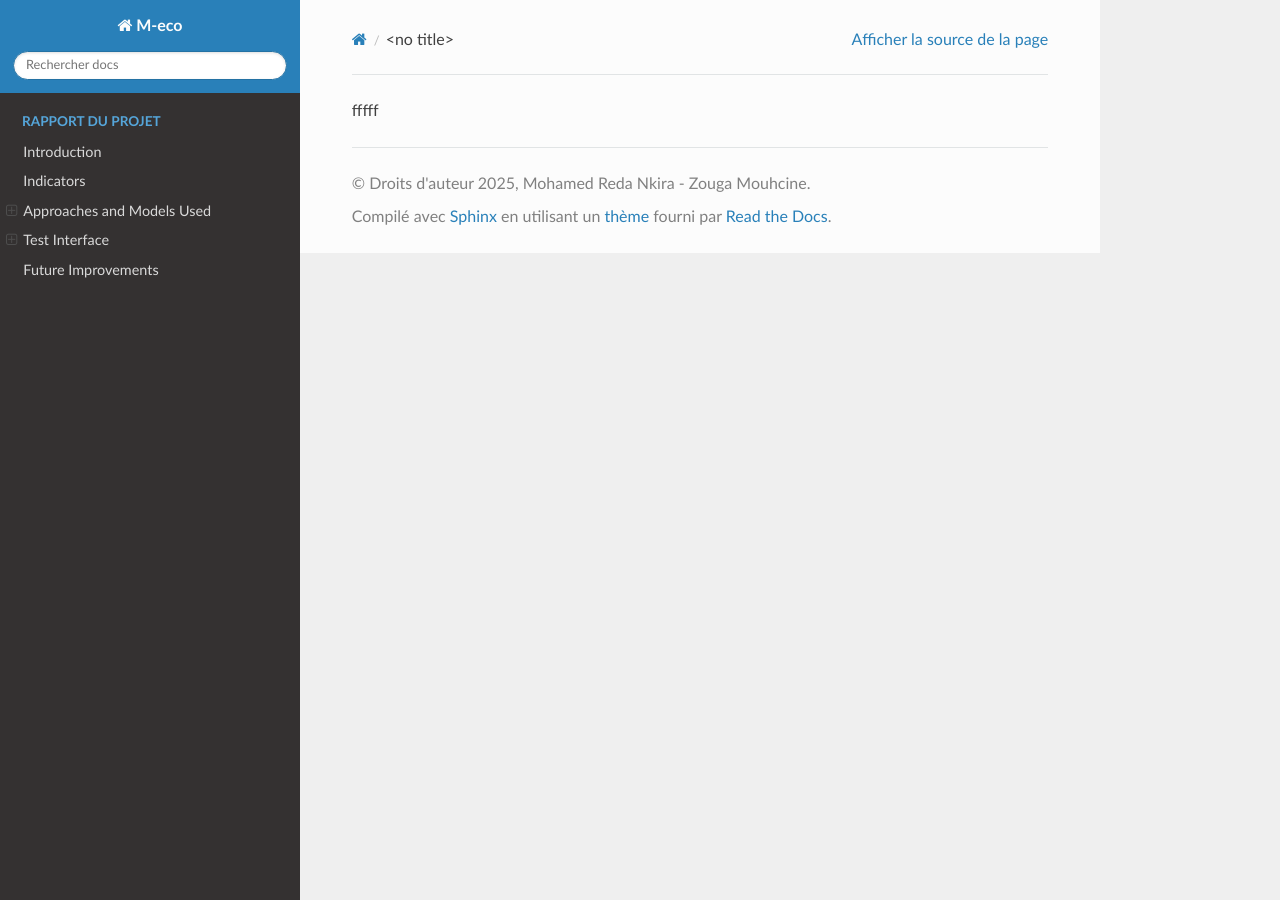
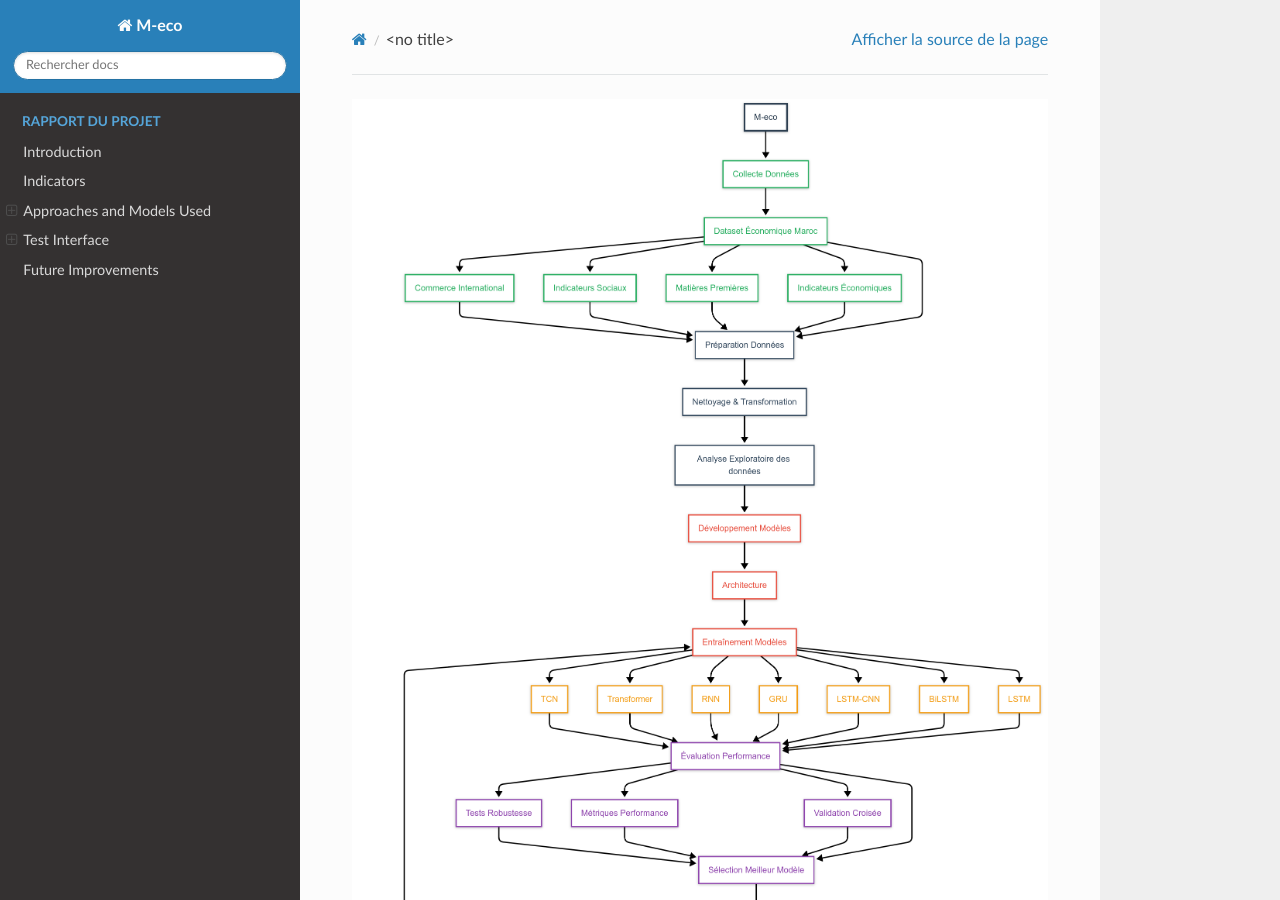
Before and after one commit to med-reda-nk/M_eco, a Sphinx documentation site: the page built from Documentation/pipeline.rst, in a window 1280 px wide and 900 px high. Built offline with Sphinx 7.4.7 and the Read the Docs theme 3.1.0, drawn with Linux system fonts in a browser that asks for light colours.

Commit message:
Update pipeline.rst

```diff
--- a/Documentation/pipeline.rst
+++ b/Documentation/pipeline.rst
@@ -1 +1,3 @@
-fffff
+.. figure:: images/pipeline.jpg
+   :width: 100%
+   :alt: Pipeline
```
